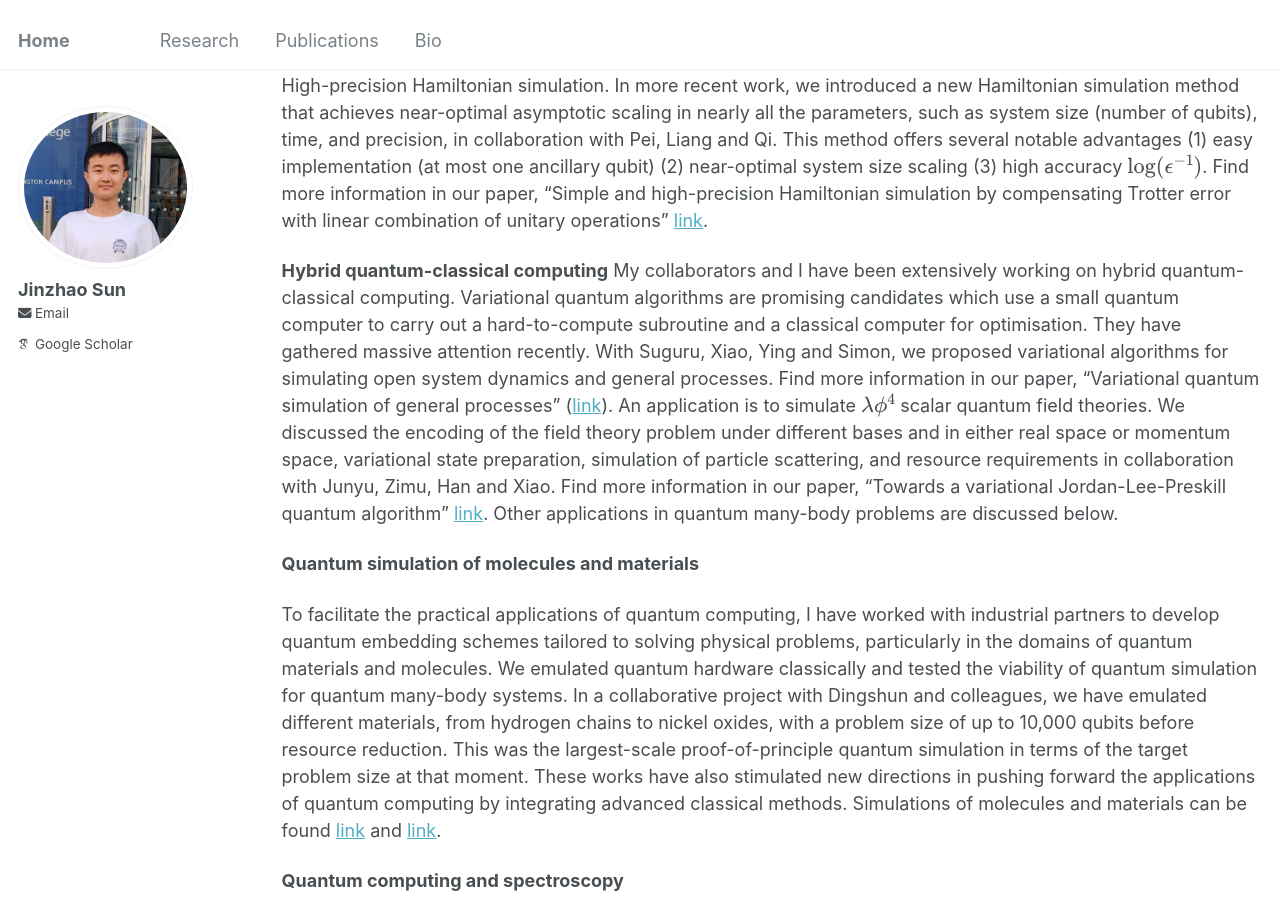
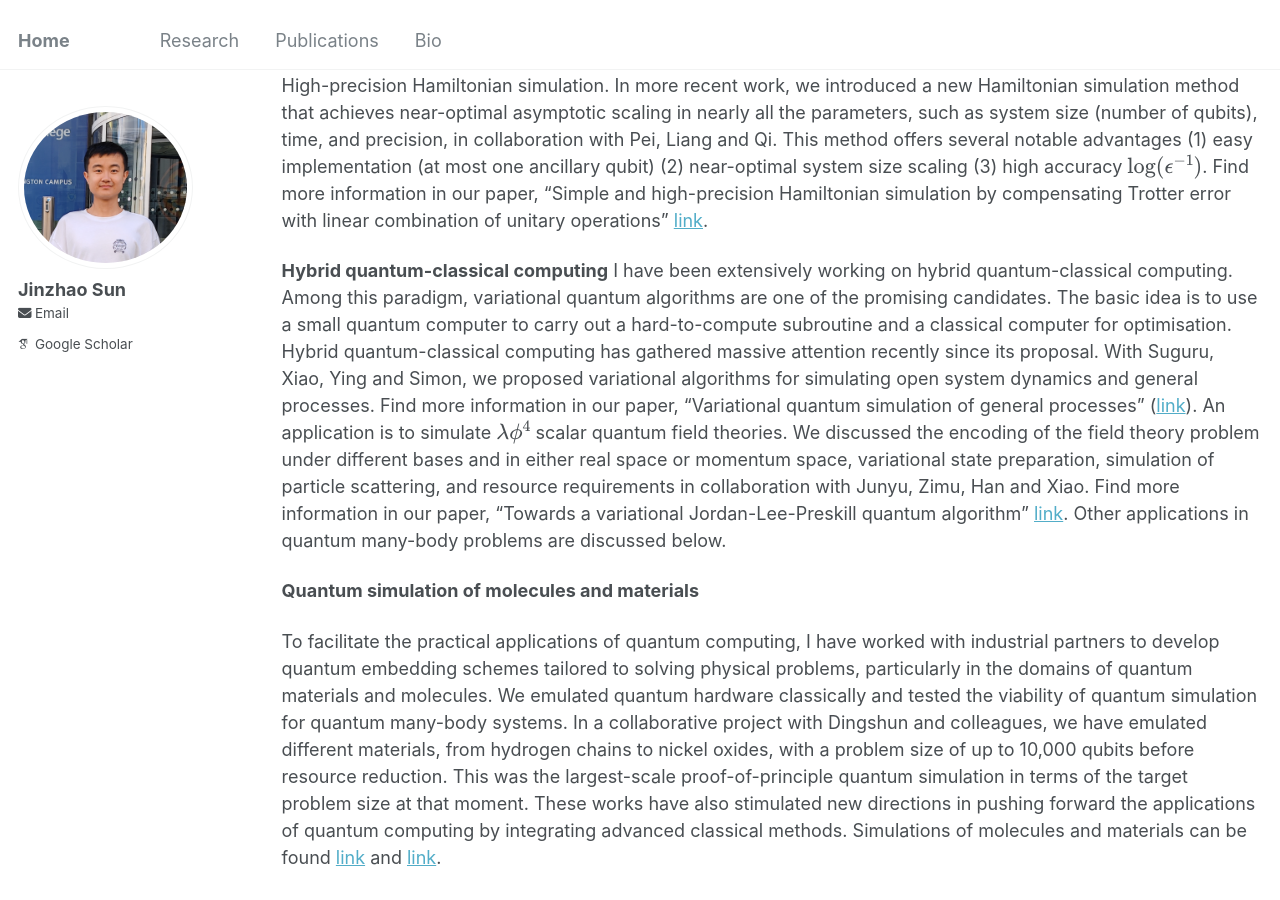
Before and after one commit to jinzhao-sun/jinzhao-sun.github.io, a Jekyll site: the page built from _pages/research.md, in a window 1280 px wide and 900 px high, scrolled down 2226 px. Built offline with Jekyll 4.4.1, drawn with Linux system fonts in a browser that asks for light colours; some web fonts are replaced.

Commit message:
Update research.md

```diff
--- a/_pages/research.md
+++ b/_pages/research.md
@@ -48,7 +48,7 @@ High-precision Hamiltonian simulation.  In more recent work, we introduced a new
 
 
 **Hybrid quantum-classical computing**
-My collaborators and I have been extensively working on hybrid quantum-classical computing. Variational quantum algorithms are promising candidates which use a small quantum computer to carry out a hard-to-compute subroutine and a classical computer for optimisation. They have gathered massive attention recently. With Suguru, Xiao, Ying and Simon, we proposed variational algorithms for simulating open system dynamics and general processes. Find more information in our paper, "Variational quantum simulation of general processes" ([link](https://journals.aps.org/prl/abstract/10.1103/PhysRevLett.125.010501)). An application is to simulate $$\lambda\phi^4$$ scalar quantum field theories. We discussed the encoding of the field theory problem under different bases and in either real space or momentum space, variational state preparation, simulation of particle scattering, and resource requirements in collaboration with Junyu, Zimu, Han and Xiao. Find more information in our paper, "Towards a variational Jordan-Lee-Preskill quantum algorithm" [link](https://iopscience.iop.org/article/10.1088/2632-2153/aca06b/meta). Other applications in quantum many-body problems are discussed below.
+I have been extensively working on hybrid quantum-classical computing. Among this paradigm, variational quantum algorithms are one of the promising candidates. The basic idea is to use a small quantum computer to carry out a hard-to-compute subroutine and a classical computer for optimisation. Hybrid quantum-classical computing has gathered massive attention recently since its proposal. With Suguru, Xiao, Ying and Simon, we proposed variational algorithms for simulating open system dynamics and general processes. Find more information in our paper, "Variational quantum simulation of general processes" ([link](https://journals.aps.org/prl/abstract/10.1103/PhysRevLett.125.010501)). An application is to simulate $$\lambda\phi^4$$ scalar quantum field theories. We discussed the encoding of the field theory problem under different bases and in either real space or momentum space, variational state preparation, simulation of particle scattering, and resource requirements in collaboration with Junyu, Zimu, Han and Xiao. Find more information in our paper, "Towards a variational Jordan-Lee-Preskill quantum algorithm" [link](https://iopscience.iop.org/article/10.1088/2632-2153/aca06b/meta). Other applications in quantum many-body problems are discussed below.
 
 
 
```
